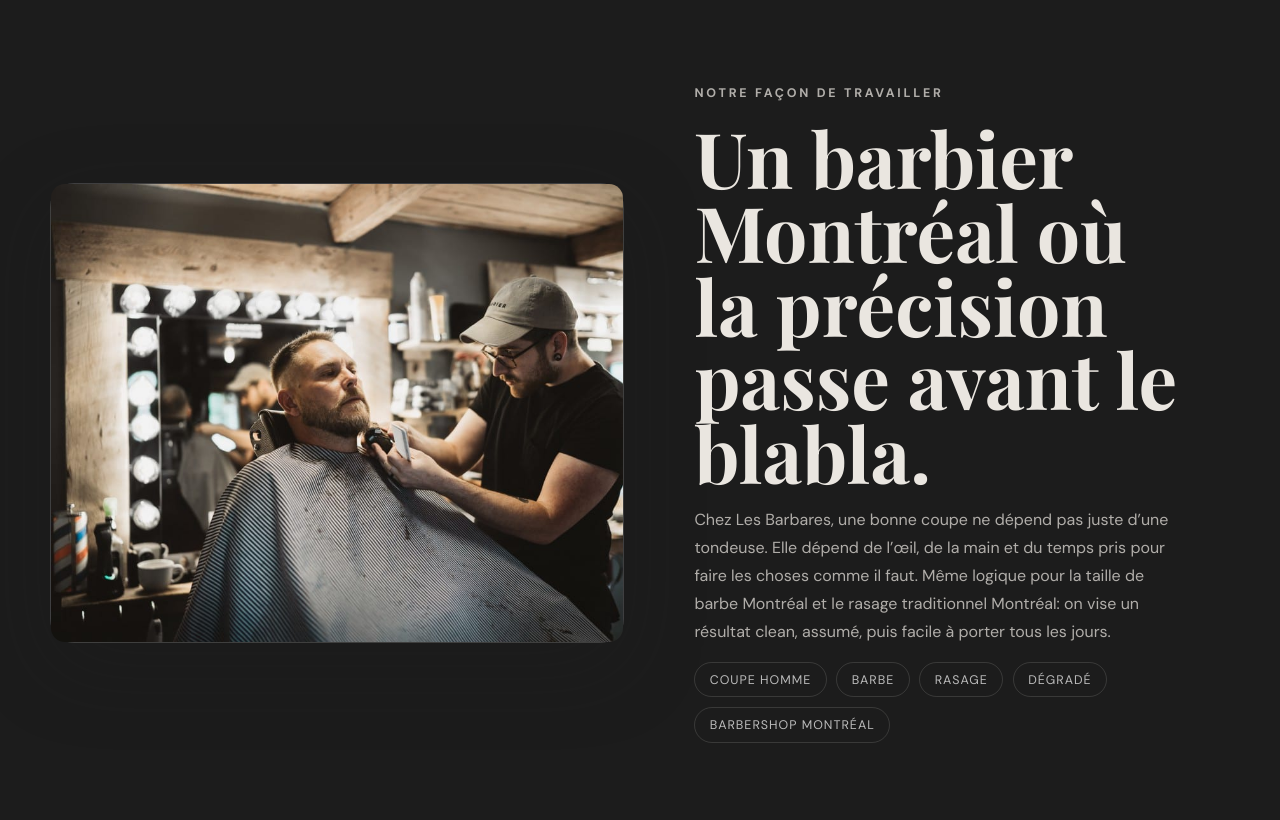
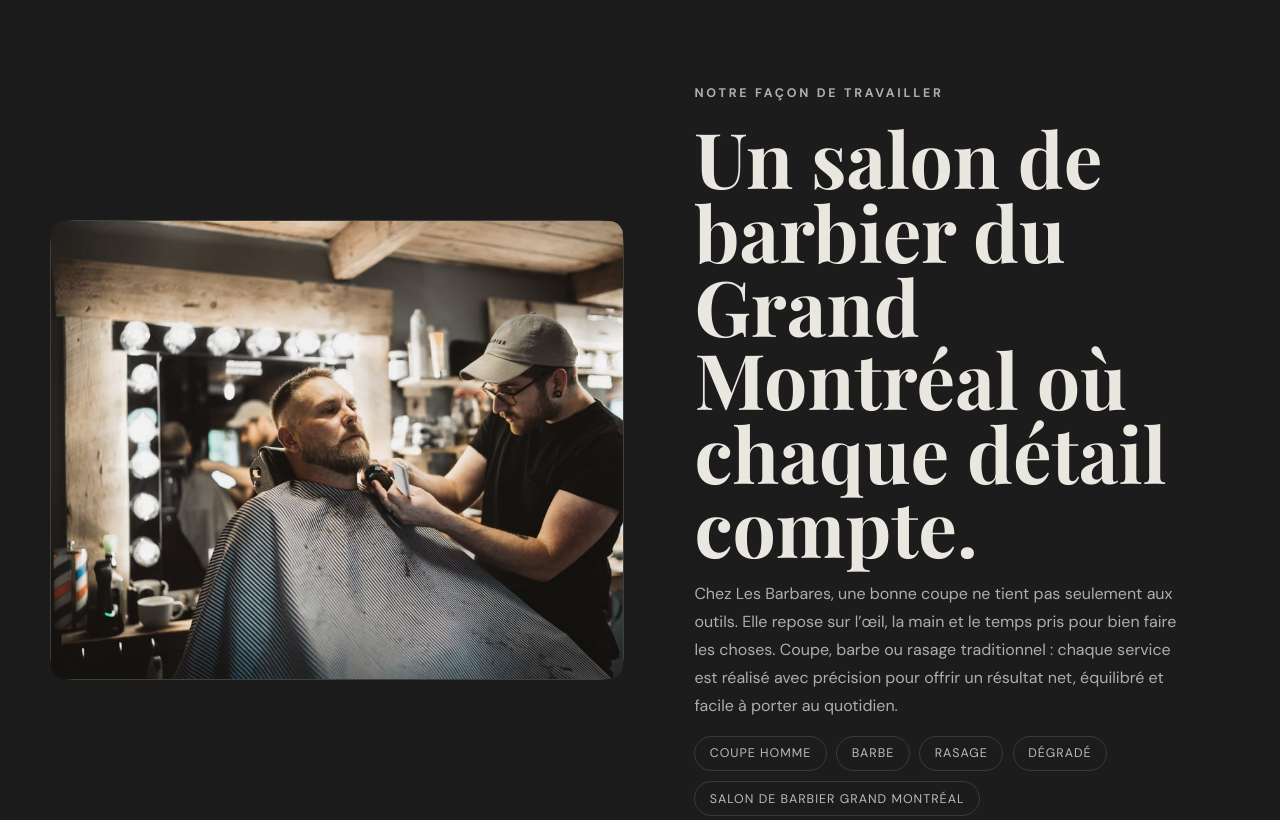
Before and after one commit to vpourdesign/barbares, a plain HTML site: page index.html in a window 1280 px wide. Shown: the part 1940-2760 px from the top of the page. Drawn offline with nearby package versions, Linux system fonts and the light colour scheme; a web font is replaced by a local one.

Commit message:
Update homepage positioning copy

```diff
--- a/index.html
+++ b/index.html
@@ -131,14 +131,14 @@
           </div>
           <div class="split-copy">
             <p class="eyebrow">Notre façon de travailler</p>
-            <h2>Un barbier Montréal où la précision passe avant le blabla.</h2>
-            <p>Chez Les Barbares, une bonne coupe ne dépend pas juste d’une tondeuse. Elle dépend de l’œil, de la main et du temps pris pour faire les choses comme il faut. Même logique pour la taille de barbe Montréal et le rasage traditionnel Montréal: on vise un résultat clean, assumé, puis facile à porter tous les jours.</p>
+            <h2>Un salon de barbier du Grand Montréal où chaque détail compte.</h2>
+            <p>Chez Les Barbares, une bonne coupe ne tient pas seulement aux outils. Elle repose sur l’œil, la main et le temps pris pour bien faire les choses. Coupe, barbe ou rasage traditionnel : chaque service est réalisé avec précision pour offrir un résultat net, équilibré et facile à porter au quotidien.</p>
             <div class="pill-row">
               <span class="pill">Coupe homme</span>
               <span class="pill">Barbe</span>
               <span class="pill">Rasage</span>
               <span class="pill">Dégradé</span>
-              <span class="pill">Barbershop Montréal</span>
+              <span class="pill">Salon de barbier Grand Montréal</span>
             </div>
           </div>
         </div>
```
